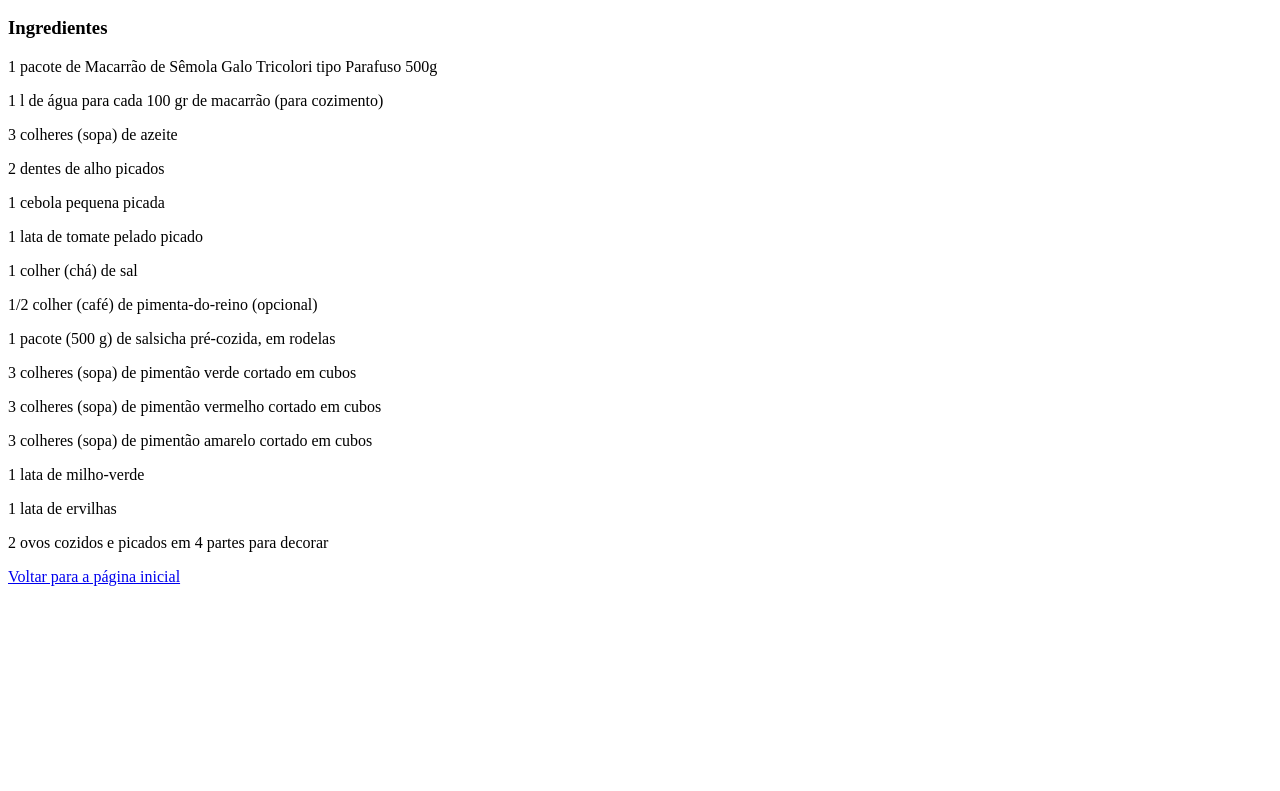
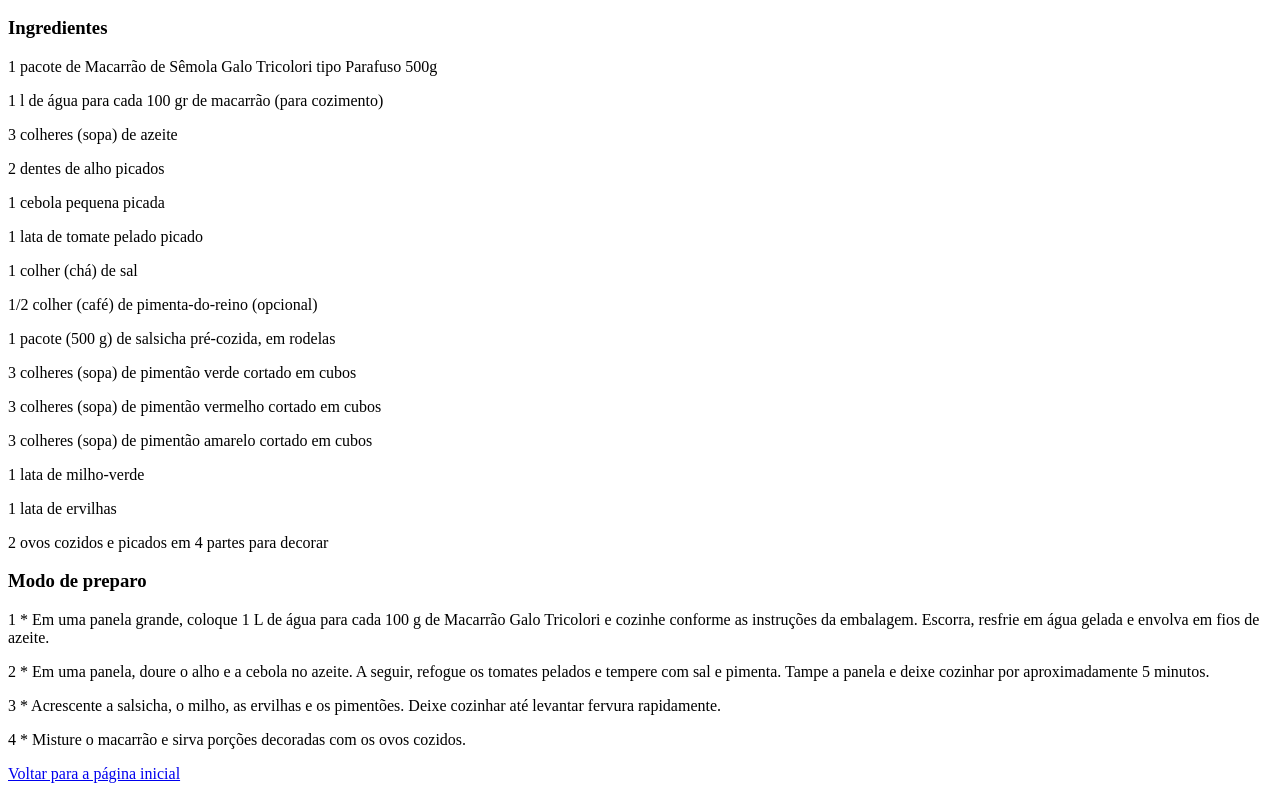
Before and after one commit to RicardoParana/primeirotrabalhogit, a plain HTML site: page Receitas.html in a window 1280 px wide. Shown: the part 110-901 px from the top of the page. Before the commit the page ends 800 px from the top, so only its background shows below. Drawn offline with Linux system fonts and the light colour scheme.

Commit message:
Acrescntado o modo de preparo

```diff
--- a/Receitas.html
+++ b/Receitas.html
@@ -25,6 +25,14 @@
      <p>1 lata de milho-verde</p>
      <p>1 lata de ervilhas</p>
      <p>2 ovos cozidos e picados em 4 partes para decorar</p>
+
+     <h3>Modo de preparo</h3>
+     <p>1 *  Em uma panela grande, coloque 1 L de água para cada 100 g de Macarrão Galo Tricolori e cozinhe conforme as instruções da embalagem.
+             Escorra, resfrie em água gelada e envolva em fios de azeite.</p>
+         <p>2 *  Em uma panela, doure o alho e a cebola no azeite. A seguir, refogue os tomates pelados e tempere com sal e pimenta.
+                 Tampe a panela e deixe cozinhar por aproximadamente 5 minutos.</p>
+        <p>3 * Acrescente a salsicha, o milho, as ervilhas e os pimentões. Deixe cozinhar até levantar fervura rapidamente.</p>
+        <p>4 * Misture o macarrão e sirva porções decoradas com os ovos cozidos.</p>
      <a href="index.html">Voltar para a página inicial</a>
 </body>
 </html>
```
